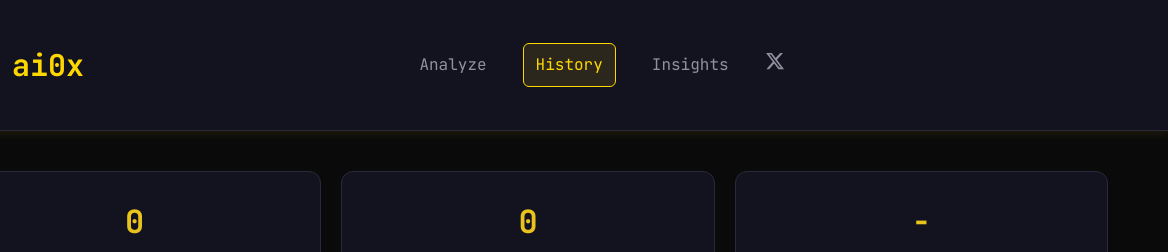
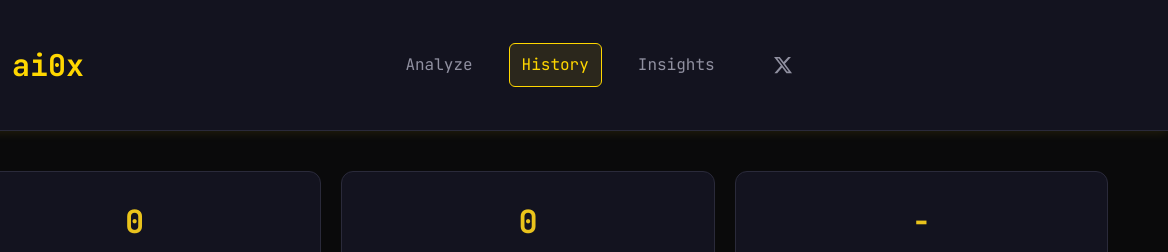
Before and after one commit to mentallyblue/ai0x, a website: page public/history.html in a window 1280 px wide. Shown: the top 252 px of the page, 112-1280 px from the left. Drawn offline with nearby package versions, Linux system fonts and the light colour scheme; no server answers; a web font is replaced by a local one.

Commit message:
siteicons

```diff
--- a/public/css/styles.css
+++ b/public/css/styles.css
@@ -1901,3 +1901,31 @@ section {
     50% { opacity: 0.8; }
     100% { opacity: 0.6; }
 }
+
+.social-links {
+    display: flex;
+    align-items: center;
+    gap: 12px;
+    margin-left: 16px;
+}
+
+.social-link {
+    display: flex;
+    align-items: center;
+    justify-content: center;
+    color: var(--text-secondary);
+    transition: color 0.2s ease;
+    padding: 6px;
+    border-radius: 6px;
+}
+
+.social-link:hover {
+    color: var(--accent);
+    background: rgba(255, 215, 0, 0.1);
+}
+
+.social-link svg {
+    width: 20px;
+    height: 20px;
+    fill: currentColor;
+}
```
Also changed, not shown: public/index.html (+10 -0 lines).
